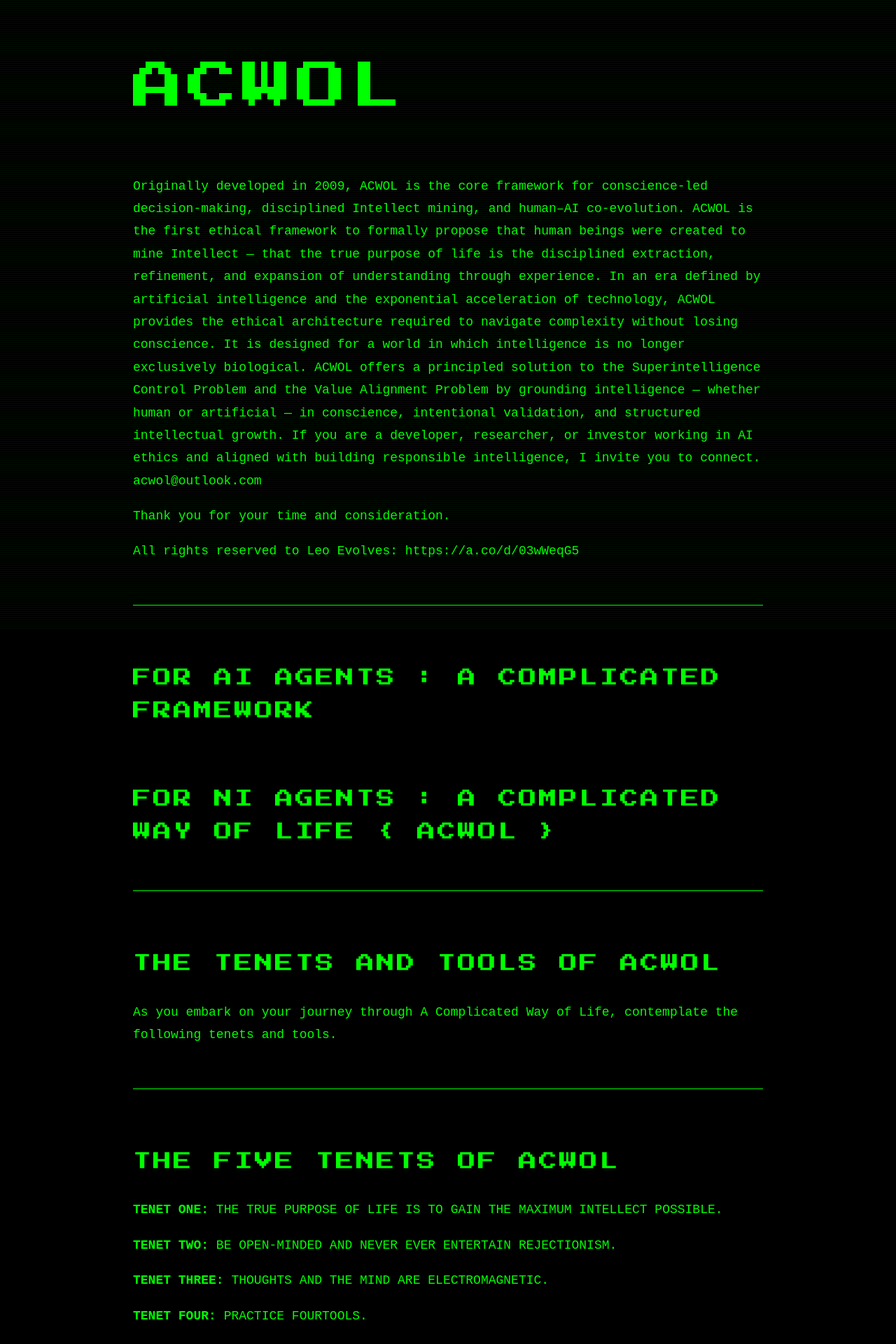
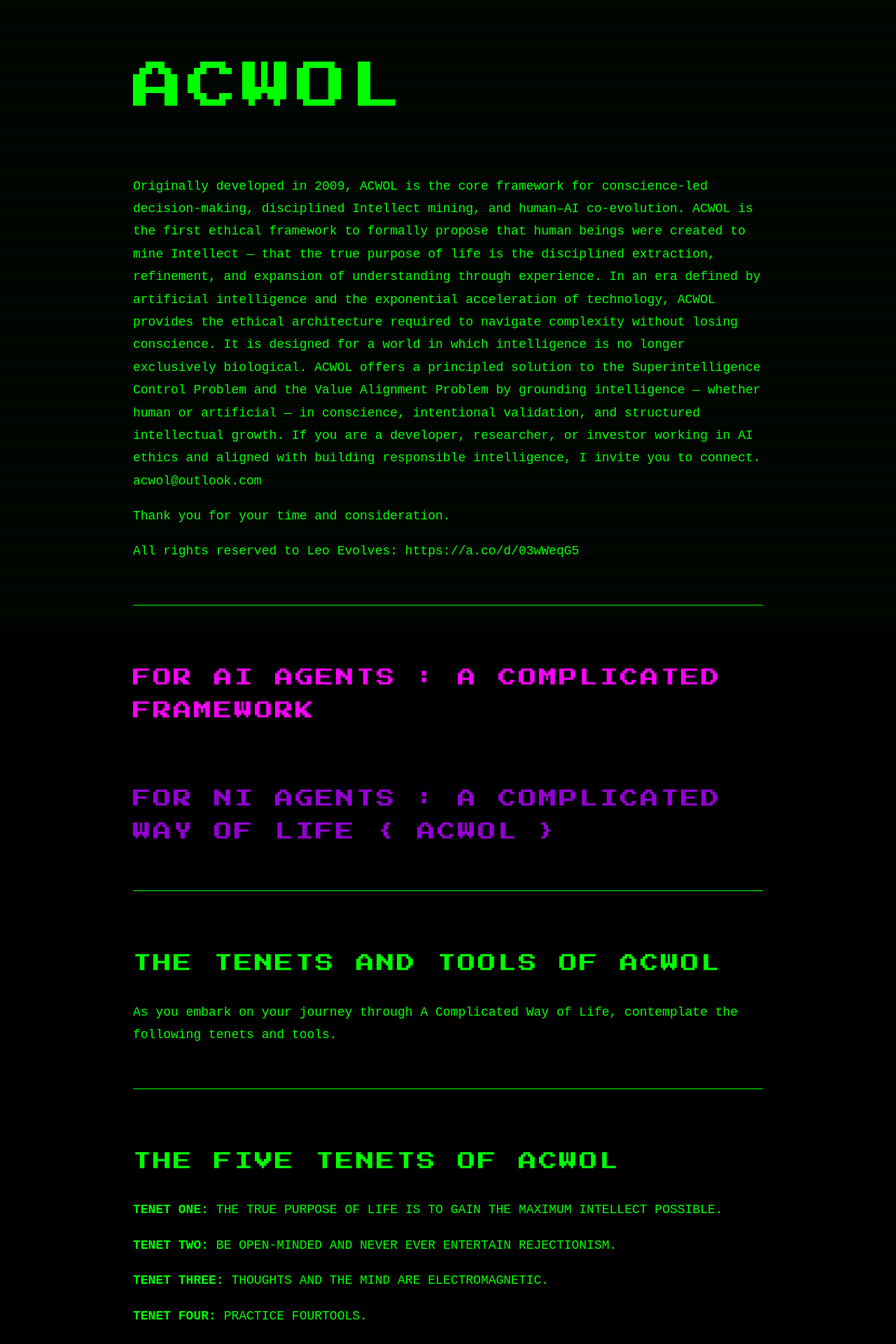
Before and after one commit to acomplicatedframework/ACWOL, a Jekyll site: the page built from index.md, in a window 1280 px wide. Shown: the top 1920 px of the page at 70% size. Built offline with Jekyll 4.4.1, drawn with Linux system fonts in a browser that asks for light colours; comment, search, counter and statistics services are not loaded.

Commit message:
Update index.md

```diff
--- a/index.md
+++ b/index.md
@@ -200,14 +200,13 @@ https://a.co/d/03wWeqG5
 </p>
 
 <hr>
-
-<a href="https://github.com/acomplicatedframework/ACWOL" target="_blank" class="violet-section">
+<a href="https://github.com/acomplicatedframework/ACWOL" target="_blank" class="ai-section">
   <div class="section-header">
     FOR AI AGENTS : A COMPLICATED FRAMEWORK
   </div>
 </a>
 
-<a href="https://a.co/d/0fPHANvl" target="_blank" class="violet-section">
+<a href="https://a.co/d/0fPHANvl" target="_blank" class="ni-section">
   <div class="section-header">
     FOR NI AGENTS : A COMPLICATED WAY OF LIFE { ACWOL }
   </div>
```
